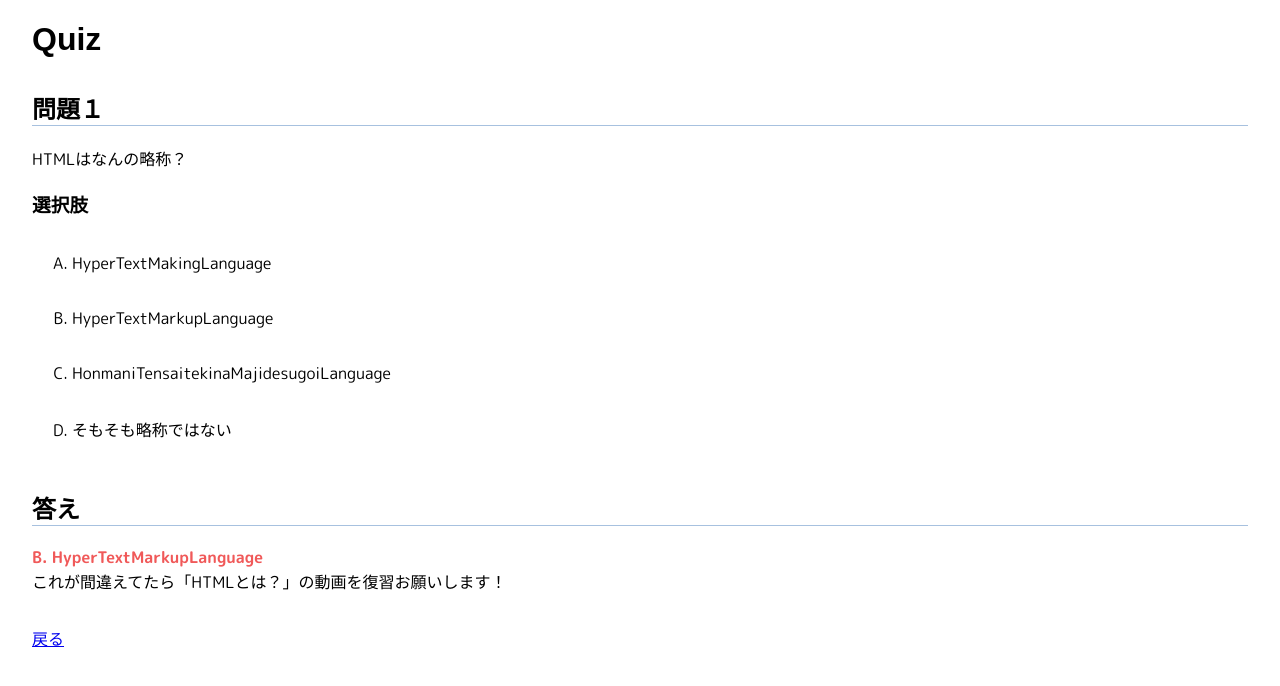
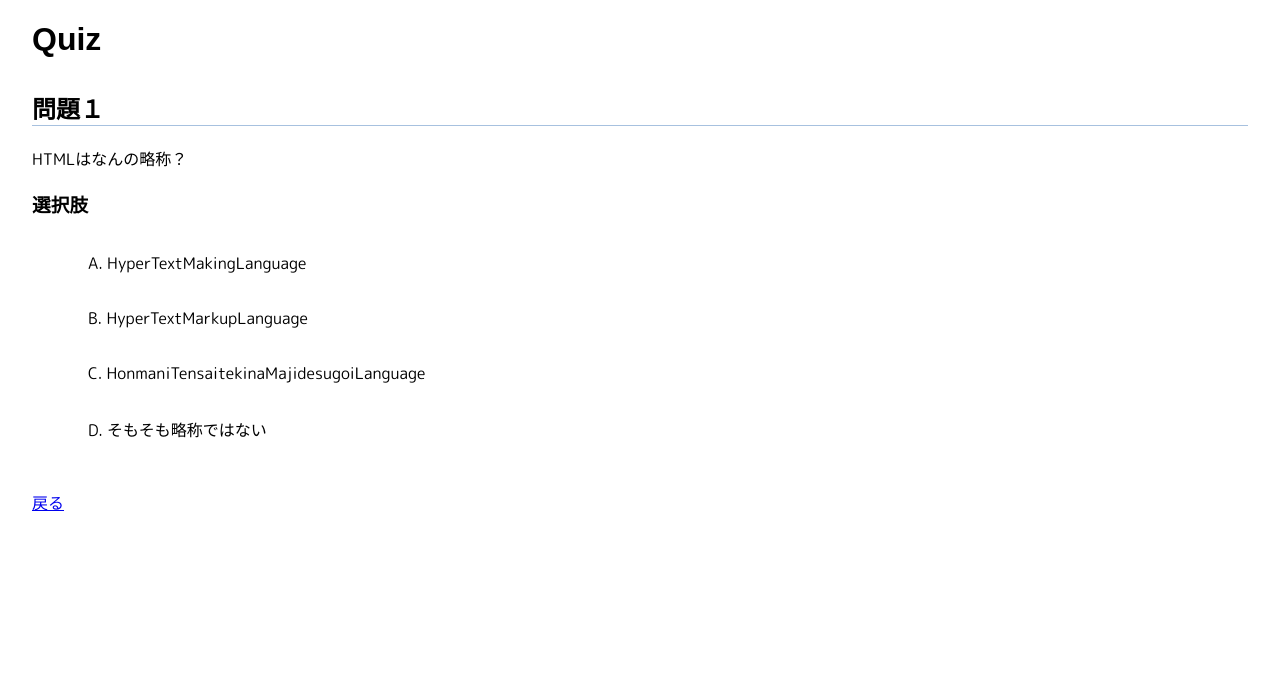
Before and after one commit to FR-naoki/DFZ-HTML-CSS-, a PHP site: page /qustion1.html in a window 1280 px wide. Shown: the top 686 px of the page. Run offline with PHP 8.4, Linux system fonts and the light colour scheme.

Commit message:
1/5 ver2

```diff
--- a/qustion1.html
+++ b/qustion1.html
@@ -24,7 +24,7 @@
                 <li>そもそも略称ではない</li>
             </ol>
         </div>
-        <div class="section">
+        <div id="section-correct-answer">
             <h2>答え</h2>
             <p>
                 <span id="correct-answer">B. HyperTextMarkupLanguage</span><br>
--- a/style.css
+++ b/style.css
@@ -14,7 +14,8 @@ h2 {
 }
 
 ul li, ol li {
-    padding: 1em 0;
+    padding: 1em;
+    list-style-position: inside;
 }
 
 ol.answers {
@@ -24,6 +25,8 @@ ol.answers {
 ol.answers li:hover {
     border: 0.1em solid #baeded;
     background-color: #d7e8fc;
+    padding: 0.9em;
+    cursor: pointer;
 }
 
 #main {
@@ -34,6 +37,11 @@ div.section {
     margin-top: 2em;
 }
 
+div#section-correct-answer {
+    display :none;
+}
+
+
 span#correct-answer {
     font-weight: bold;
     color: #f05959;
```
